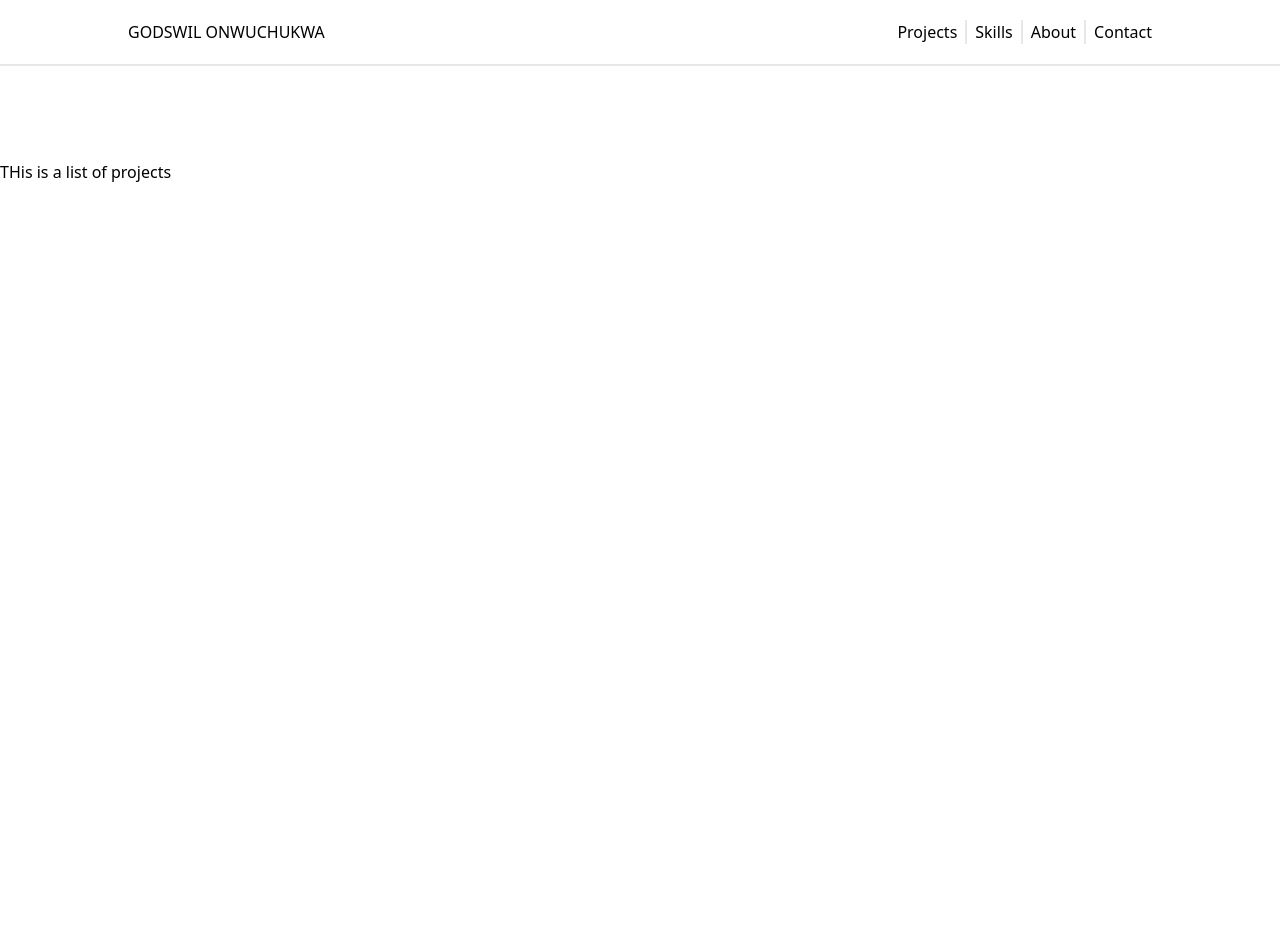
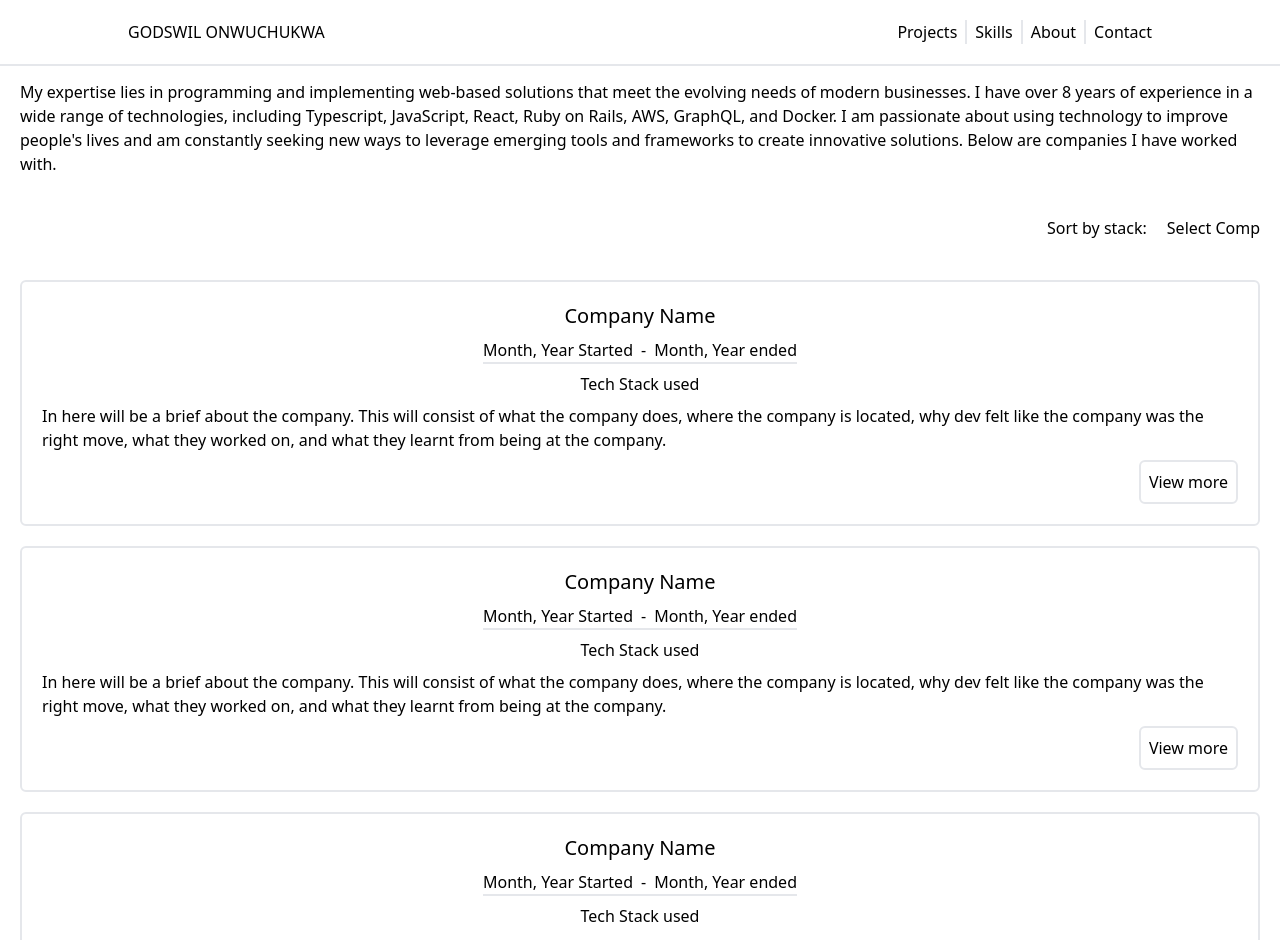
Before and after one commit to mjdevlife/resume.2.0, a React (Vite) app: page /projects in a window 1280 px wide. Shown: the top 940 px of the page. Before the commit the page ends 800 px from the top, so only its background shows below. Built offline with nearby package versions, Linux system fonts and the light colour scheme.

Commit message:
rename projects to Experience page and create mock

```diff
--- a/src/App.tsx
+++ b/src/App.tsx
@@ -2,7 +2,7 @@ import React from "react";
 import "./App.css";
 import NavBar from "./components/NavBar/NavBar";
 import LandingPage from "./components/LandingPage/LandingPage";
-import Projects from "./components/Projects/Projects";
+import Experience from "./components/Experience/Experience";
 import { BrowserRouter as Router, Route, Routes } from "react-router-dom";
 import Contact from "./components/Contact/Contact";
 import About from "./components/About/About";
@@ -15,7 +15,7 @@ const App = () => {
         <NavBar />
         <Routes>
           <Route path="/" element={<LandingPage />} />
-          <Route path="/projects" element={<Projects />} />
+          <Route path="/projects" element={<Experience />} />
           <Route path="/contact" element={<Contact />} />
           <Route path="/about" element={<About />} />
           <Route path="/skills" element={<Skills />} />
--- /dev/null
+++ b/src/components/Experience/Experience.tsx
@@ -0,0 +1,93 @@
+import React from 'react';
+
+const Experience = () => {
+  return (
+    <div className='py-20 px-5 flex flex-col gap-10'>
+       <p>
+          My expertise lies in programming and implementing web-based solutions that
+          meet the evolving needs of modern businesses. I have over 8 years of experience in a wide range of technologies,
+          including Typescript, JavaScript, React, Ruby on Rails, AWS, GraphQL, and Docker.
+          I am passionate about using technology to improve people's lives and am constantly seeking
+          new ways to leverage emerging tools and frameworks to create innovative solutions.
+          Below are companies I have worked with.
+       </p>
+       <section className='flex flex-row gap-5 justify-end'>
+        <span>Sort by stack:</span>
+        <span>Select Comp</span>
+       </section>
+       <section className='flex flex-col gap-5'>
+         <div className='border-2 flex flex-col items-center gap-2 justify-center px-5 rounded-md py-5'>
+            <span className='text-xl'>Company Name</span>
+            <ul className='flex flex-row gap-2 items-center justify-center border-b-2'>
+              <li>Month, Year Started</li>
+              <li> - </li>
+              <li>Month, Year ended</li>
+            </ul>
+            <span>Tech Stack used</span>
+            <p>
+              In here will be a brief about the company.
+              This will consist of what the company does, where
+              the company is located, why dev felt like the company
+              was the right move, what they worked on, and what they
+              learnt from being at the company.
+            </p>
+            {/*
+              This button should lead to modal pop where
+              a user can see more about features implemented
+            */}
+            <button type='button' className='border-2 rounded-md p-2 self-end'>
+              View more
+            </button>
+         </div>
+         <div className='border-2 flex flex-col items-center gap-2 justify-center px-5 rounded-md py-5'>
+            <span className='text-xl'>Company Name</span>
+            <ul className='flex flex-row gap-2 items-center justify-center border-b-2'>
+              <li>Month, Year Started</li>
+              <li> - </li>
+              <li>Month, Year ended</li>
+            </ul>
+            <span>Tech Stack used</span>
+            <p>
+              In here will be a brief about the company.
+              This will consist of what the company does, where
+              the company is located, why dev felt like the company
+              was the right move, what they worked on, and what they
+              learnt from being at the company.
+            </p>
+            {/*
+              This button should lead to modal pop where
+              a user can see more about features implemented
+            */}
+            <button type='button' className='border-2 rounded-md p-2 self-end'>
+              View more
+            </button>
+         </div>
+         <div className='border-2 flex flex-col items-center gap-2 justify-center px-5 rounded-md py-5'>
+            <span className='text-xl'>Company Name</span>
+            <ul className='flex flex-row gap-2 items-center justify-center border-b-2'>
+              <li>Month, Year Started</li>
+              <li> - </li>
+              <li>Month, Year ended</li>
+            </ul>
+            <span>Tech Stack used</span>
+            <p>
+              In here will be a brief about the company.
+              This will consist of what the company does, where
+              the company is located, why dev felt like the company
+              was the right move, what they worked on, and what they
+              learnt from being at the company.
+            </p>
+            {/*
+              This button should lead to modal pop where
+              a user can see more about features implemented
+            */}
+            <button type='button' className='border-2 rounded-md p-2 self-end'>
+              View more
+            </button>
+         </div>
+       </section>
+    </div>
+  )
+}
+
+export default Experience;
--- a/src/components/Projects/Projects.tsx
+++ /dev/null
@@ -1,11 +0,0 @@
-import React from 'react';
-
-const Projects = () => {
-  return (
-    <div className='py-20'>
-        <h1 className='py-20'>THis is a list of projects</h1>
-    </div>
-  )
-}
-
-export default Projects;
```
